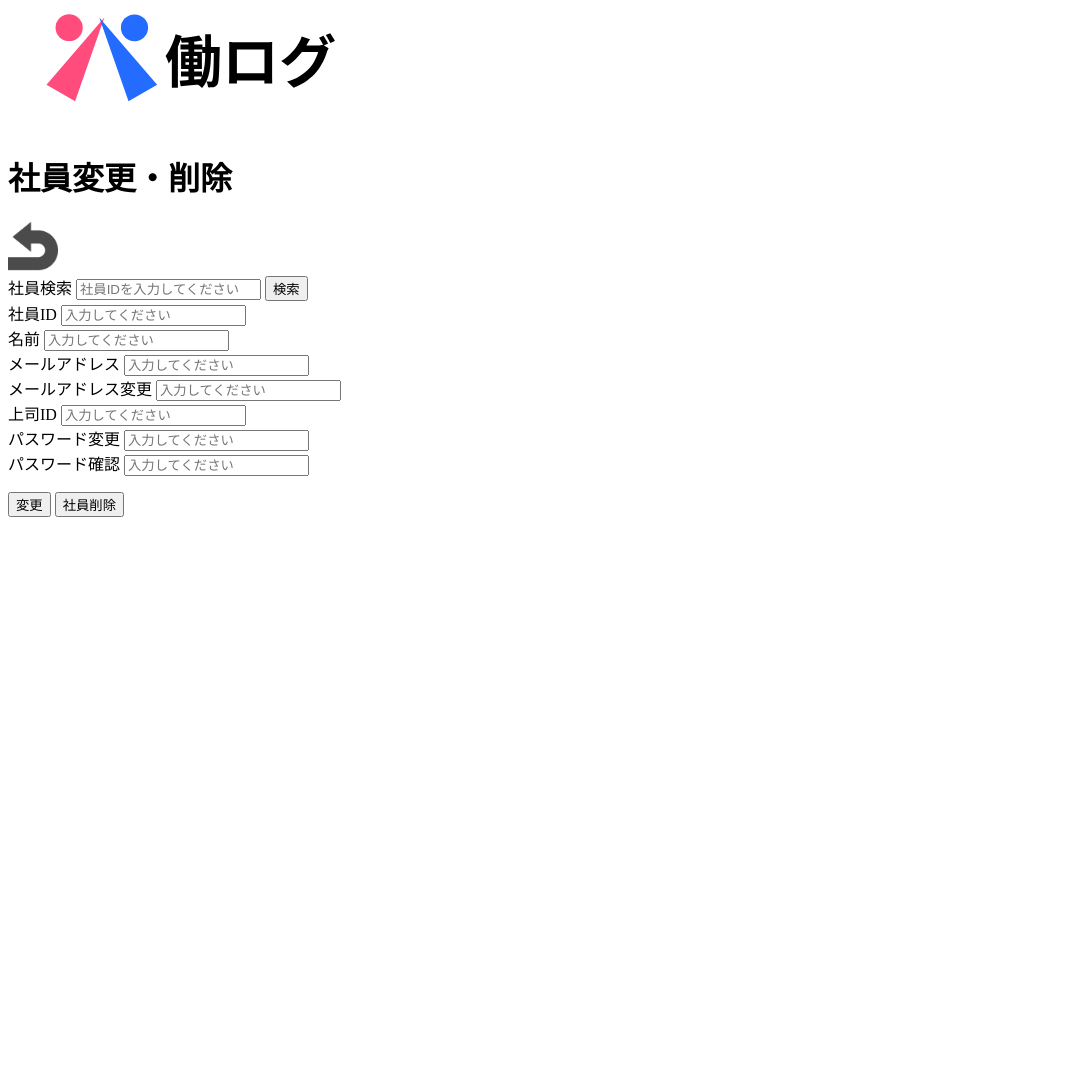
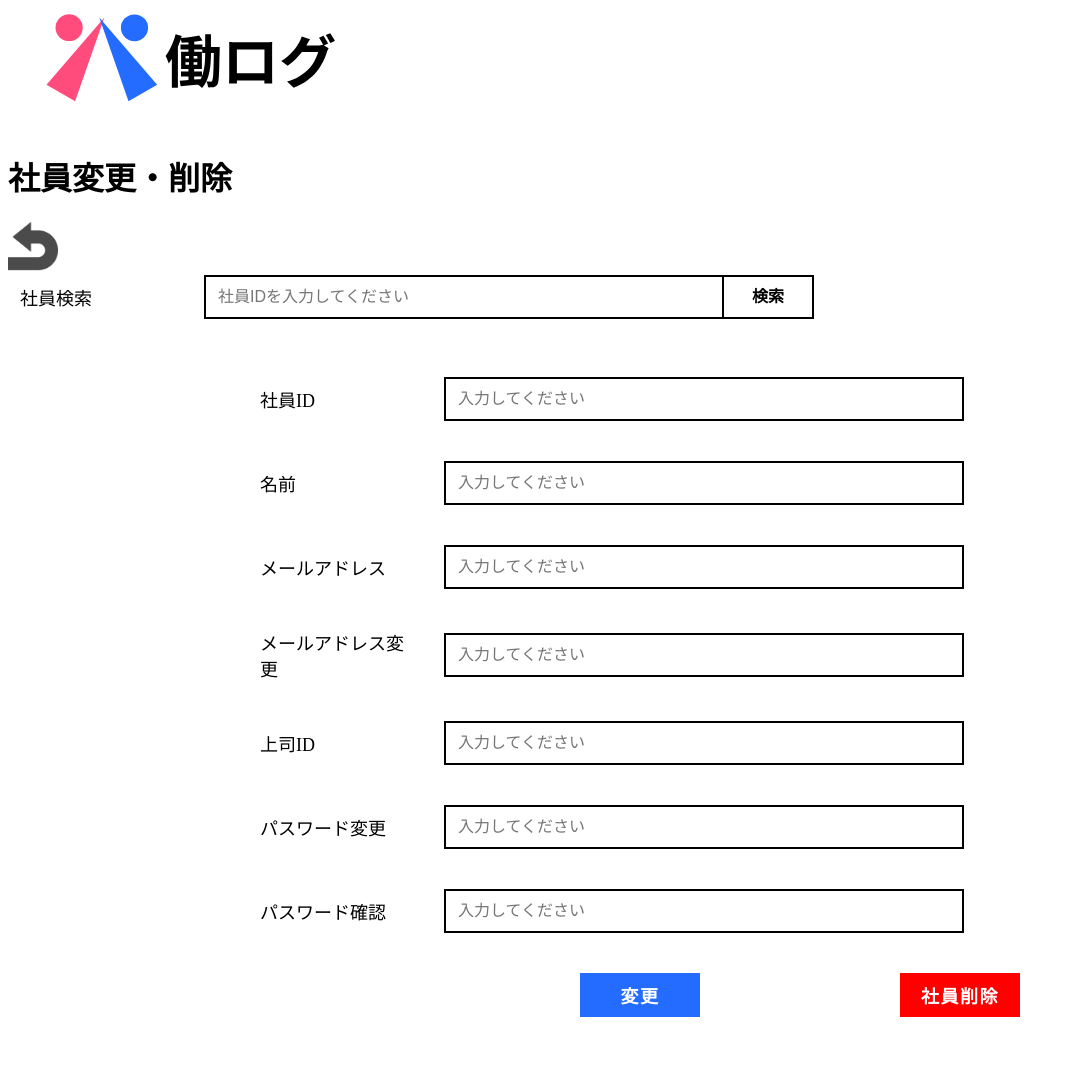
Before and after one commit to D-Hackathon/TimeCard, a Django app: template app/templates/admin/admin_edit_employee.html in a window 1280 px wide. Shown: the whole page, without its empty margins (0-1075 px from the left). Before the commit the page ends 517 px from the top, so only its background shows below. Run offline with Django 5.2, Linux system fonts and the light colour scheme; the template is opened without the code that fills it, so the values that code supplies are empty.

Commit message:
admin_edit_employee.css作成(未確認)

```diff
--- /dev/null
+++ b/app/static/css/admin/admin_edit_employee.css
@@ -0,0 +1,102 @@
+    form {
+        max-width: 760px;
+        margin: 0 auto;
+        padding: 12px 12px 24px;
+    }
+
+    form[method="get"] {
+        display: grid;
+        grid-template-columns: 160px 24px 520px 90px;
+        row-gap: 22px;
+        align-items: center;
+        padding-top: 0;
+        margin-bottom: 22px;
+    }
+
+    form[method="get"] > label {
+        font-size: 18px;
+    }
+
+    form[method="get"] input[type="text"] {
+        grid-column: 3;
+        width: 100%;
+        height: 44px;
+        padding: 8px 12px;
+        border: 2px solid #000;
+        background: #fff;
+        font-size: 16px;
+        box-sizing: border-box;
+    }
+
+    form[method="get"] button {
+        grid-column: 4;
+        width: 90px;
+        height: 44px;
+        border: 2px solid #000;
+        border-left: 0;
+        background: #fff;
+        font-size: 16px;
+        font-weight: 700;
+        line-height: 1;
+        cursor: pointer;
+    }
+
+    .form-row {
+        display: grid;
+        grid-template-columns: 160px 24px 520px;
+        align-items: center;
+        margin: 0 0 40px;
+    }
+
+    .form-row > label {
+        grid-column: 1;
+        font-size: 18px;
+        color: #000;
+    }
+
+    .form-row input[type="text"],
+    .form-row input[type="email"],
+    .form-row input[type="password"] {
+        grid-column: 3;
+        width: 100%;
+        height: 44px;
+        padding: 8px 12px;
+        border: 2px solid #000;
+        background: #fff;
+        font-size: 16px;
+        line-height: 1;
+        box-sizing: border-box;
+    }
+
+    form[method="post"] > p {
+        display : grid;
+        grid-template-columns: 1fr 1fr 1fr;
+        align-items: center;
+        margin-top: 10px;
+    }
+
+    #update,
+    #delete {
+        min-width: 120px;
+        height: 44px;
+        padding: 0 18px;
+        font-size: 18px;
+        font-weight: 800;
+        border: none;
+        letter-spacing: 0.08em;
+        cursor: pointer;
+    }
+
+    #update {
+        grid-column: 2;
+        justify-self: center;
+        background: #236CFF;
+        color: #fff;
+    }
+
+    #delete {
+        grid-column: 3;
+        justify-self: end;
+        background: #FF0000;
+        color: #fff;
+    }
--- a/app/templates/admin/admin_edit_employee.html
+++ b/app/templates/admin/admin_edit_employee.html
@@ -1,7 +1,12 @@
 {% extends "base_admin.html" %}
 {% load static %}
+
 {% block title %}社員変更・削除{% endblock %}
 {% block page_title %}社員変更・削除{% endblock %}
+
+{% block page_css %}
+<link rel="stylesheet" href="{% static 'css/admin/admin_edit_employee.css' %}">
+{% endblock %}
 {% block header_actions %}
     <a href="{% url 'attendance:mypage' %}">
         <img src="{% static 'img/return_icon.png' %}" width="50" height="50">
@@ -9,7 +14,7 @@
 {% endblock %}
 
 {% block content %}
-    <form method="get" action="">
+    <form method="get" action="" class="form-row">
         <label>社員検索</label>
         <input type="text" name="query" placeholder="社員IDを入力してください" value="{{ request.GET.query|default:''}}"> <!--22日の打ち合わせで話していた通り、idで検索できるようにしてあります。-->
         <button type="submit">検索</button>
```
